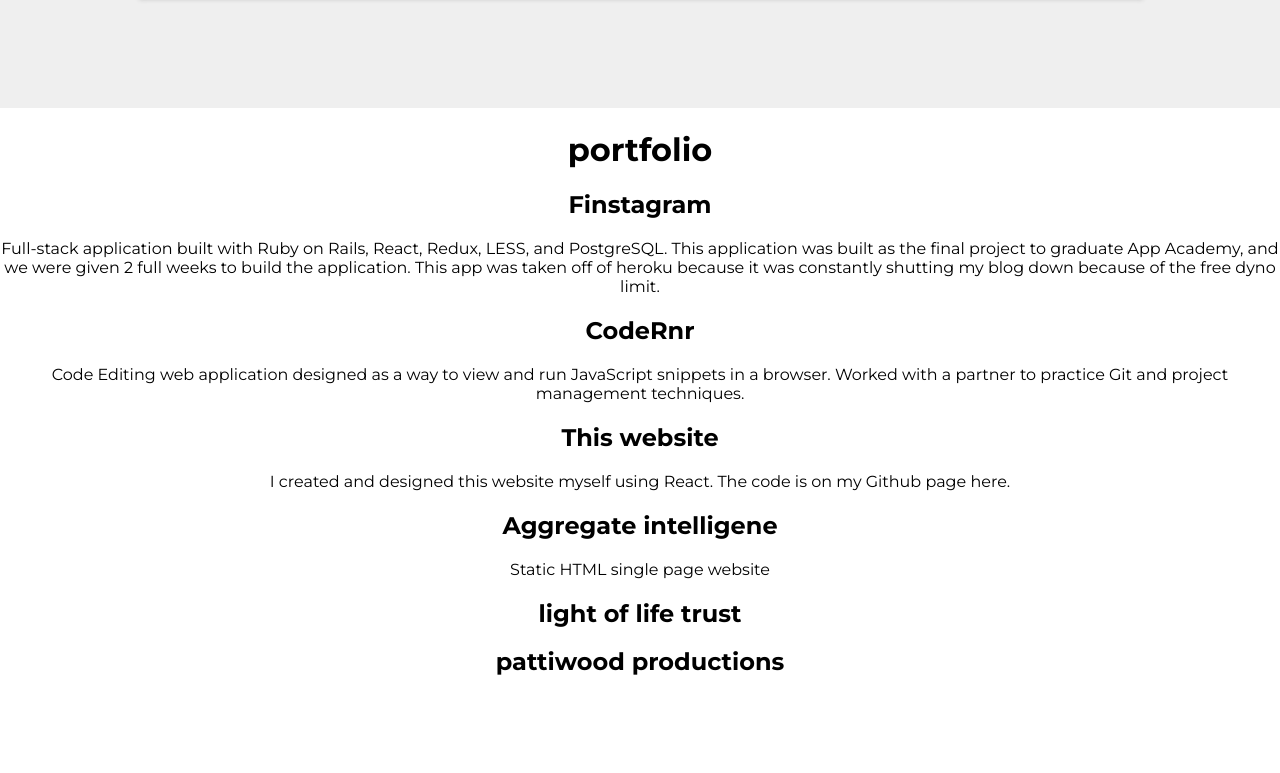
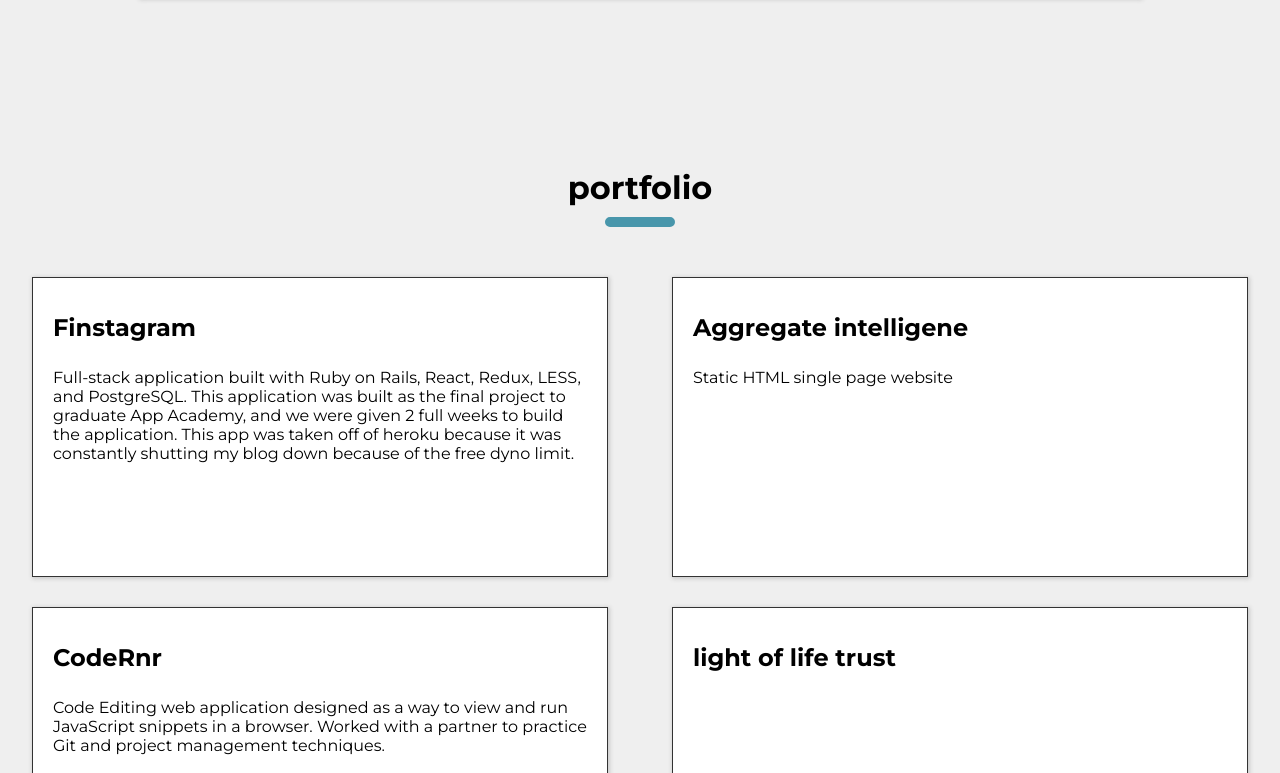
Before and after one commit to jf-t/jacktilly.com, a React (Create React App) app: page / in a window 1280 px wide. Shown: the part 2567-3340 px from the top of the page. Before the commit the page ends 3263 px from the top, so only its background shows below. Built offline with nearby package versions, Linux system fonts and the light colour scheme.

Commit message:
Most of the CSS for basic portfolio setup

```diff
--- a/src/components/portfolio/Portfolio.css
+++ b/src/components/portfolio/Portfolio.css
@@ -0,0 +1,70 @@
+@import url("https://fonts.googleapis.com/css?family=Montserrat:300,400,500,600,700");
+.clearfix:after {
+  content: "";
+  display: table;
+  clear: both; }
+
+.App {
+  text-align: center;
+  font-family: 'Montserrat'; }
+
+.App-logo {
+  animation: App-logo-spin infinite 20s linear;
+  height: 80px; }
+
+.App-header {
+  background-color: #222;
+  height: 150px;
+  padding: 20px;
+  color: white; }
+
+.App-title {
+  font-size: 1.5em; }
+
+.App-intro {
+  font-size: large; }
+
+@keyframes App-logo-spin {
+  from {
+    transform: rotate(0deg); }
+  to {
+    transform: rotate(360deg); } }
+
+.portfolio {
+  background: #efefef;
+  padding: 60px 0; }
+  .portfolio .portfolio-content .portfolio-header h1 {
+    margin: 0; }
+    .portfolio .portfolio-content .portfolio-header h1:after {
+      border: 5px solid #4896ab;
+      border-radius: 10px;
+      content: ' ';
+      display: block;
+      width: 60px;
+      margin: 0 auto;
+      margin-top: 10px; }
+  .portfolio .portfolio-content .portfolio-list {
+    text-align: left;
+    padding: 50px 0;
+    display: flex;
+    flex-direction: column;
+    flex-wrap: wrap;
+    height: 960px;
+    justify-content: space-between; }
+    .portfolio .portfolio-content .portfolio-list .portfolio-item {
+      background: #fff;
+      width: 45%;
+      box-sizing: border-box;
+      height: 300px;
+      display: block;
+      margin: 0 auto;
+      padding: 15px 20px;
+      border: 1px solid #333;
+      box-shadow: 1px 1px 4px 1px #ccc; }
+      .portfolio .portfolio-content .portfolio-list .portfolio-item:first-child {
+        margin-top: 0px; }
+      .portfolio .portfolio-content .portfolio-list .portfolio-item h3, .portfolio .portfolio-content .portfolio-list .portfolio-item h4, .portfolio .portfolio-content .portfolio-list .portfolio-item h5, .portfolio .portfolio-content .portfolio-list .portfolio-item p {
+        padding: 6px 0;
+        margin: 0; }
+      .portfolio .portfolio-content .portfolio-list .portfolio-item .portfolio-item-header h3 {
+        font-size: 25px; }
--- a/src/components/portfolio/Portfolio.js
+++ b/src/components/portfolio/Portfolio.js
@@ -1,5 +1,5 @@
 import React, { Component } from 'react';
-
+import './Portfolio.css';
 
 class Portfolio extends Component {
     render () {
--- a/src/components/portfolio/Portfolio.scss
+++ b/src/components/portfolio/Portfolio.scss
@@ -1,6 +1,61 @@
+@import '../../App.scss';
+
+
 .portfolio {
+    background: #efefef;
+
+    padding: 60px 0;
 
     .portfolio-content {
 
+        .portfolio-header {
+            h1 {
+                margin: 0;
+                &:after {
+                    @include pill;
+                }
+            }
+        }
+
+        .portfolio-list {
+            text-align: left;
+            padding: 50px 0;
+            display: flex;
+            flex-direction: column;
+            flex-wrap: wrap;
+            height: 960px;
+            justify-content: space-between;
+
+            .portfolio-item {
+                background: #fff;
+                width: 45%;
+                box-sizing: border-box;
+                height: 300px;
+                display: block;
+
+                margin: 0 auto;
+
+                padding: 15px 20px;
+
+                border: 1px solid #333;
+                box-shadow: 1px 1px 4px 1px #ccc;
+
+                &:first-child {
+                    margin-top: 0px;
+                }
+
+
+                h3, h4, h5, p {
+                    padding: 6px 0;
+                    margin: 0;
+                }
+
+                .portfolio-item-header {
+                    h3 {
+                        font-size: 25px;
+                    }
+                }
+            }
+        }
     }
 }
```
